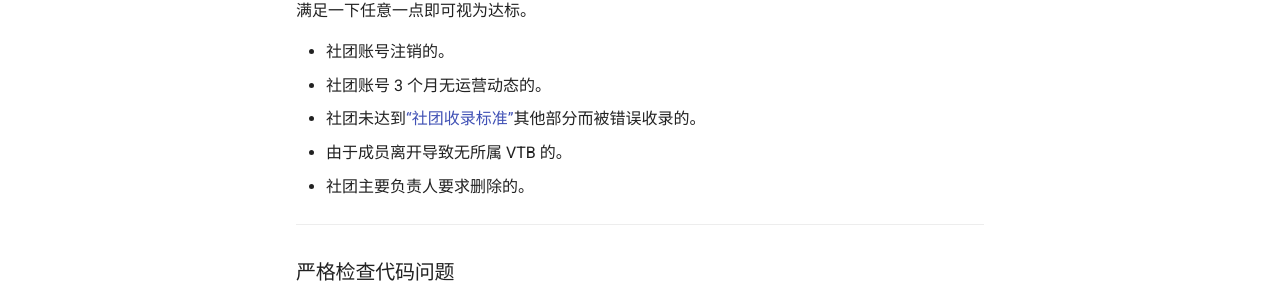
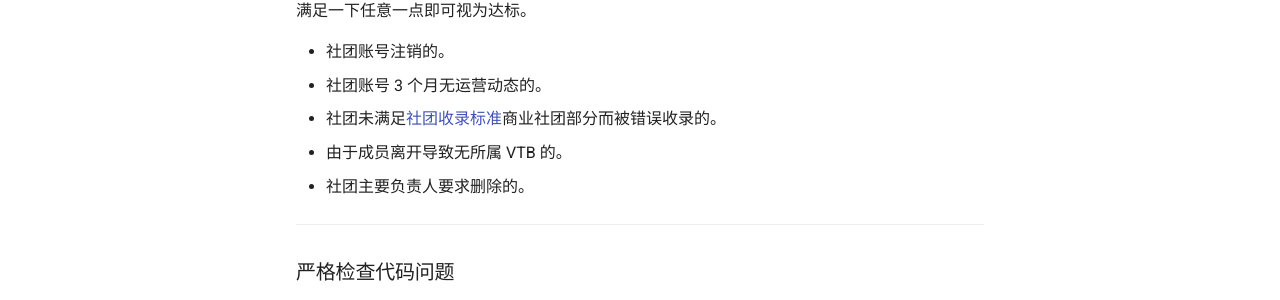
Before and after one commit to Radekyspec/docs.vtbs.top, an MkDocs documentation site: the page built from docs/basic/delete-group.md, in a window 1280 px wide and 948 px high. Shown: the part 327-627 px from the top of the window. Built offline with MkDocs 1.6.1 and Material for MkDocs 9.7.7, drawn with Linux system fonts in a browser that asks for light colours; comment, search, counter and statistics services are not loaded.

Commit message:
Update delete-group.md

```diff
--- a/docs/basic/delete-group.md
+++ b/docs/basic/delete-group.md
@@ -6,7 +6,7 @@
 
 - 社团账号注销的。
 - 社团账号 3 个月无运营动态的。
-- 社团未达到[“社团收录标准”](https://docs.vtbs.top/basic/add-group/)其他部分而被错误收录的。
+- 社团未满足[社团收录标准](https://docs.vtbs.top/basic/add-group/)商业社团部分而被错误收录的。
 - 由于成员离开导致无所属 VTB 的。
 - 社团主要负责人要求删除的。
 
```
